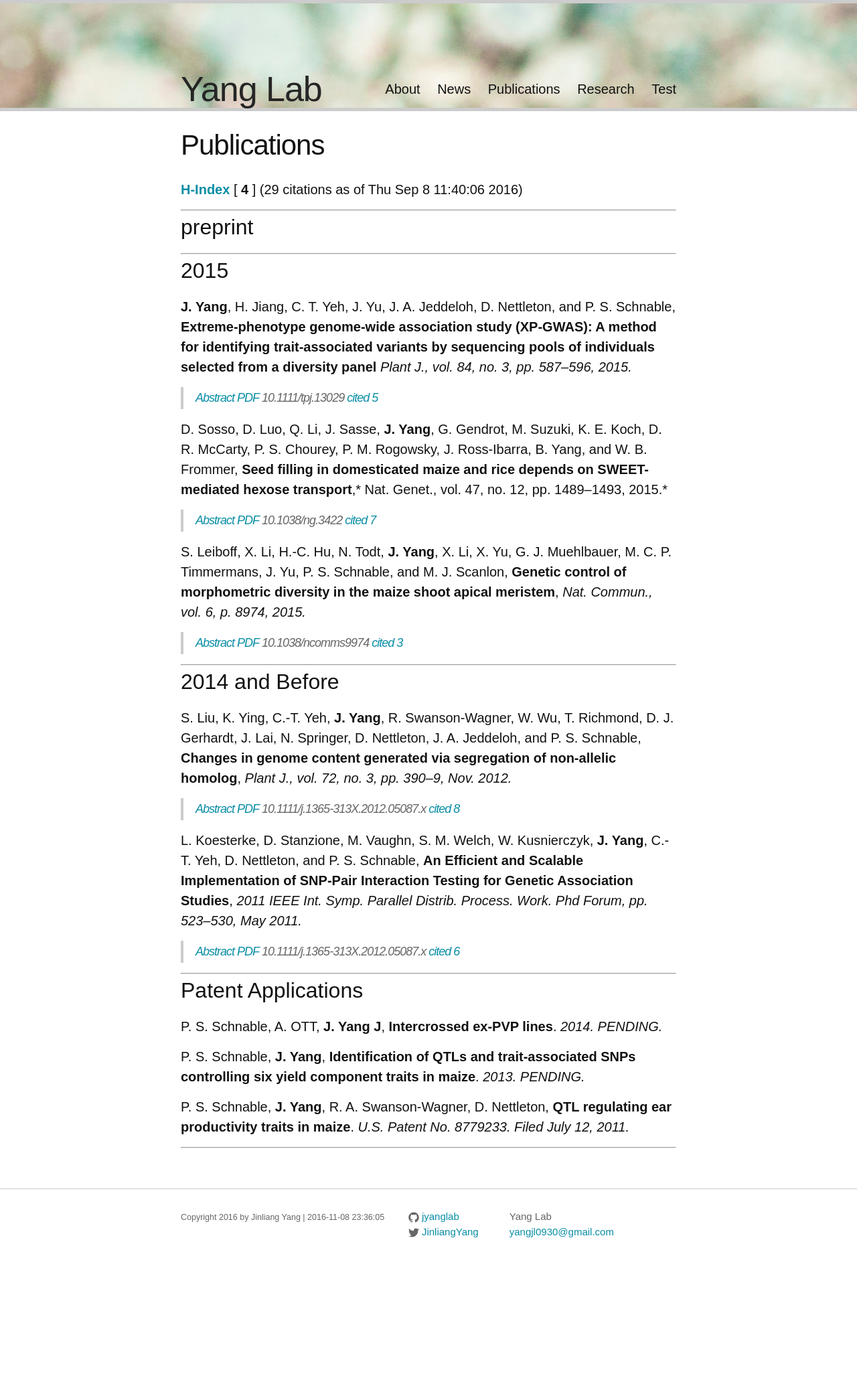
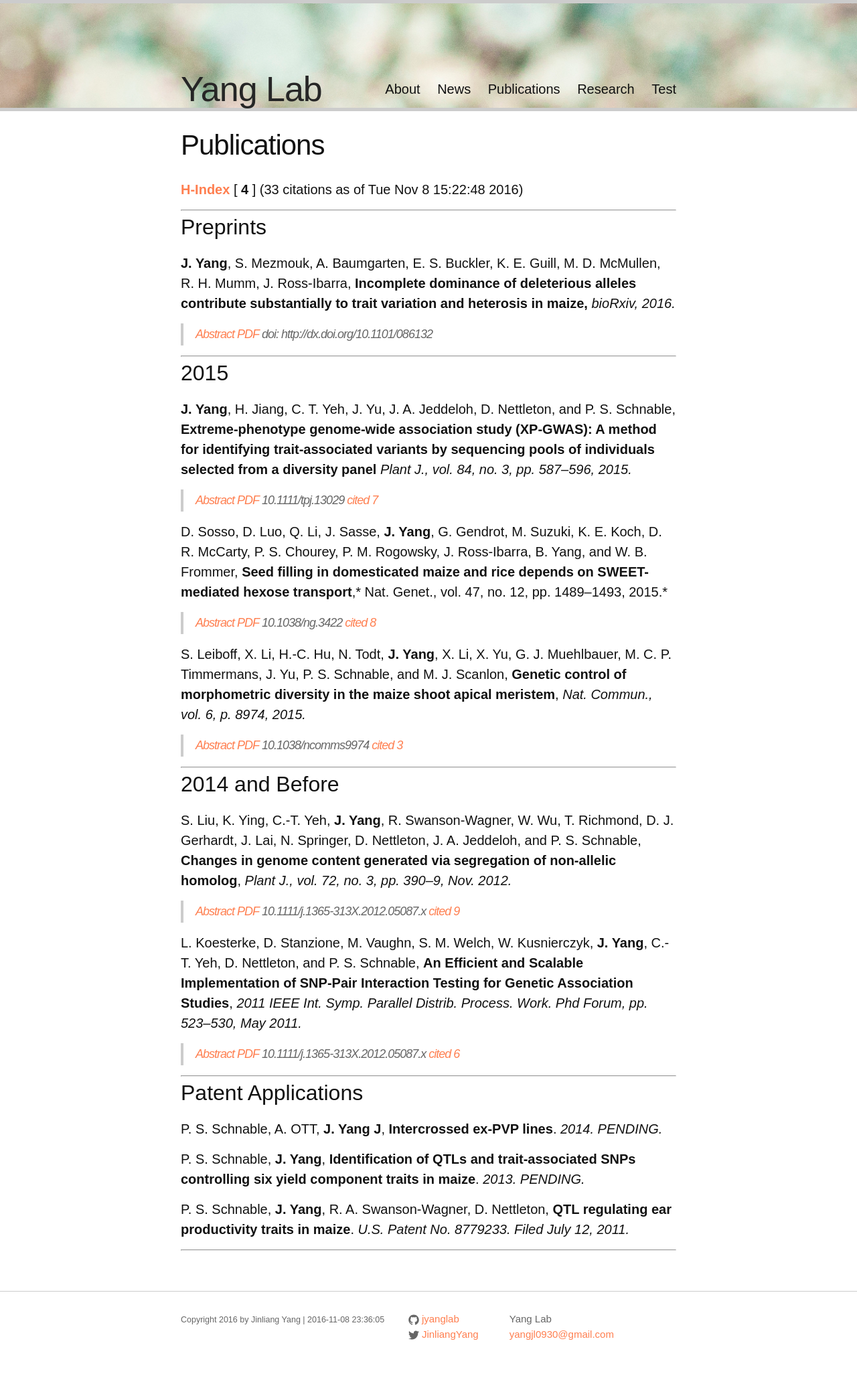
Before and after one commit to jyanglab/labwebsite, a Jekyll site: the page built from pub.md, in a window 1280 px wide. Shown: the whole page at 67% size. Built offline with Jekyll 4.4.1, drawn with Linux system fonts in a browser that asks for light colours; some web fonts are replaced; before the commit the page ends 1911 px from its top, so only the background shows below that.

Commit message:
change brand color

```diff
--- a/css/main.scss
+++ b/css/main.scss
@@ -18,7 +18,7 @@ $spacing-unit:     30px;
 
 $text-color:       #111;
 $background-color: #ffffff;
-$brand-color:      #088da5;
+$brand-color:      #ff7f50;
 
 $grey-color:       #666666;
 $grey-color-light: lighten($grey-color, 40%);
--- a/pub.md
+++ b/pub.md
@@ -6,12 +6,14 @@ permalink: /pub/
 
 
 
-__[H-Index](https://scholar.google.com/citations?hl=en&user=2CiKnzkAAAAJ)__ [ __4__ ] (29 citations as of Thu Sep  8 11:40:06 2016)
+__[H-Index](https://scholar.google.com/citations?hl=en&user=2CiKnzkAAAAJ)__ [ __4__ ] (33 citations as of Tue Nov  8 15:22:48 2016)
 
 -----------------------------------
 
-## preprint
+## Preprints
 
+__J. Yang__, S. Mezmouk, A. Baumgarten, E. S. Buckler, K. E. Guill, M. D. McMullen, R. H. Mumm, J. Ross-Ibarra, __Incomplete dominance of deleterious alleles contribute substantially to trait variation and heterosis in maize,__ *bioRxiv, 2016.*
+> [Abstract](http://biorxiv.org/content/early/2016/11/07/086132) | [PDF](http://biorxiv.org/content/biorxiv/early/2016/11/07/086132.full.pdf) | doi: http://dx.doi.org/10.1101/086132
 
 -----------------------------------
 
@@ -19,10 +21,10 @@ __[H-Index](https://scholar.google.com/citations?hl=en&user=2CiKnzkAAAAJ)__ [ __
 
 
 __J. Yang__, H. Jiang, C. T. Yeh, J. Yu, J. A. Jeddeloh, D. Nettleton, and P. S. Schnable, __Extreme-phenotype genome-wide association study (XP-GWAS): A method for identifying trait-associated variants by sequencing pools of individuals selected from a diversity panel__ *Plant J., vol. 84, no. 3, pp. 587–596, 2015.*
-> [Abstract](http://doi.wiley.com/10.1111/tpj.13029) | [PDF](http://onlinelibrary.wiley.com/doi/10.1111/tpj.13029/epdf) | 10.1111/tpj.13029 | [cited 5](https://scholar.google.com/scholar?oi=bibs&hl=en&cites=4727081806497409997&as_sdt=5)
+> [Abstract](http://doi.wiley.com/10.1111/tpj.13029) | [PDF](http://onlinelibrary.wiley.com/doi/10.1111/tpj.13029/epdf) | 10.1111/tpj.13029 | [cited 7](https://scholar.google.com/scholar?oi=bibs&hl=en&cites=4727081806497409997&as_sdt=5)
 
 D. Sosso, D. Luo, Q. Li, J. Sasse, __J. Yang__, G. Gendrot, M. Suzuki, K. E. Koch, D. R. McCarty, P. S. Chourey, P. M. Rogowsky, J. Ross-Ibarra, B. Yang, and W. B. Frommer, __Seed filling in domesticated maize and rice depends on SWEET-mediated hexose transport__,* Nat. Genet., vol. 47, no. 12, pp. 1489–1493, 2015.*
-> [Abstract](http://www.nature.com/ng/journal/v47/n12/full/ng.3422.html) | [PDF](http://www.nature.com/ng/journal/v47/n12/pdf/ng.3422.pdf) | 10.1038/ng.3422 | [cited 7](https://scholar.google.com/scholar?oi=bibs&hl=en&cites=14940779386657346302&as_sdt=5)
+> [Abstract](http://www.nature.com/ng/journal/v47/n12/full/ng.3422.html) | [PDF](http://www.nature.com/ng/journal/v47/n12/pdf/ng.3422.pdf) | 10.1038/ng.3422 | [cited 8](https://scholar.google.com/scholar?oi=bibs&hl=en&cites=14940779386657346302&as_sdt=5)
 
 S. Leiboff, X. Li, H.-C. Hu, N. Todt, __J. Yang__, X. Li, X. Yu, G. J. Muehlbauer, M. C. P. Timmermans, J. Yu, P. S. Schnable, and M. J. Scanlon, __Genetic control of morphometric diversity in the maize shoot apical meristem__, *Nat. Commun., vol. 6, p. 8974, 2015.*
 > [Abstract](http://www.nature.com/ncomms/2015/151120/ncomms9974/full/ncomms9974.html) | [PDF](http://www.nature.com/ncomms/2015/151120/ncomms9974/pdf/ncomms9974.pdf) | 10.1038/ncomms9974 | [cited 3](https://scholar.google.com/scholar?oi=bibs&hl=en&cites=15673008105270802385&as_sdt=5)
@@ -32,7 +34,7 @@ S. Leiboff, X. Li, H.-C. Hu, N. Todt, __J. Yang__, X. Li, X. Yu, G. J. Muehlbaue
 ## 2014 and Before
 
 S. Liu, K. Ying, C.-T. Yeh, __J. Yang__, R. Swanson-Wagner, W. Wu, T. Richmond, D. J. Gerhardt, J. Lai, N. Springer, D. Nettleton, J. A. Jeddeloh, and P. S. Schnable, __Changes in genome content generated via segregation of non-allelic homolog__, *Plant J., vol. 72, no. 3, pp. 390–9, Nov. 2012.*
-> [Abstract](http://onlinelibrary.wiley.com/doi/10.1111/j.1365-313X.2012.05087.x/abstract) | [PDF](http://onlinelibrary.wiley.com/doi/10.1111/j.1365-313X.2012.05087.x/epdf) | 10.1111/j.1365-313X.2012.05087.x | [cited 8](https://scholar.google.com/scholar?oi=bibs&hl=en&cites=12628450597487851072&as_sdt=5)
+> [Abstract](http://onlinelibrary.wiley.com/doi/10.1111/j.1365-313X.2012.05087.x/abstract) | [PDF](http://onlinelibrary.wiley.com/doi/10.1111/j.1365-313X.2012.05087.x/epdf) | 10.1111/j.1365-313X.2012.05087.x | [cited 9](https://scholar.google.com/scholar?oi=bibs&hl=en&cites=12628450597487851072&as_sdt=5)
 
 
 L. Koesterke, D. Stanzione, M. Vaughn, S. M. Welch, W. Kusnierczyk, __J. Yang__, C.-T. Yeh, D. Nettleton, and P. S. Schnable, __An Efficient and Scalable Implementation of SNP-Pair Interaction Testing for Genetic Association Studies__, *2011 IEEE Int. Symp. Parallel Distrib. Process. Work. Phd Forum, pp. 523–530, May 2011.*
```
